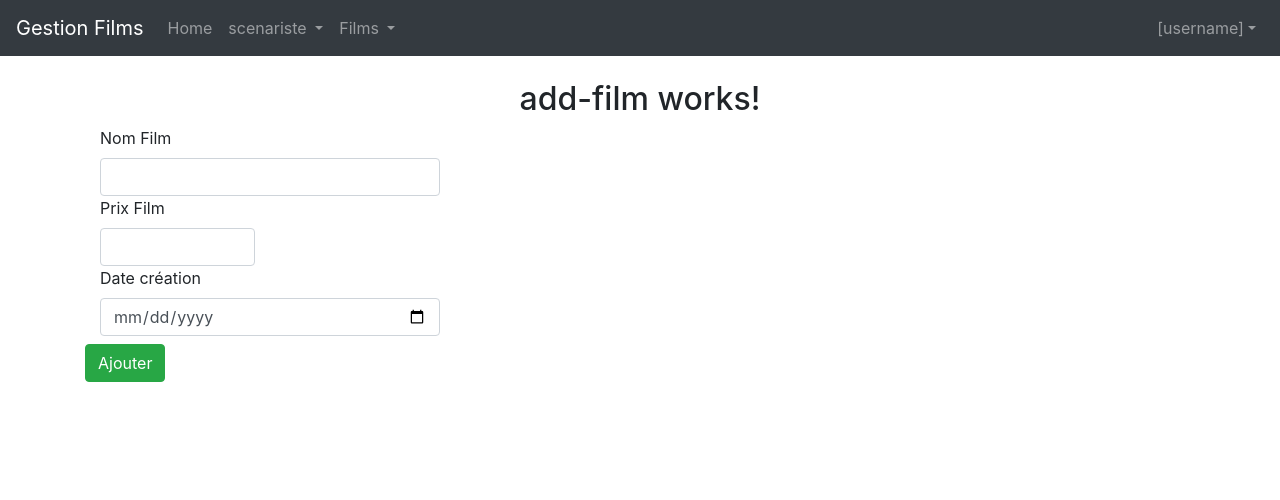
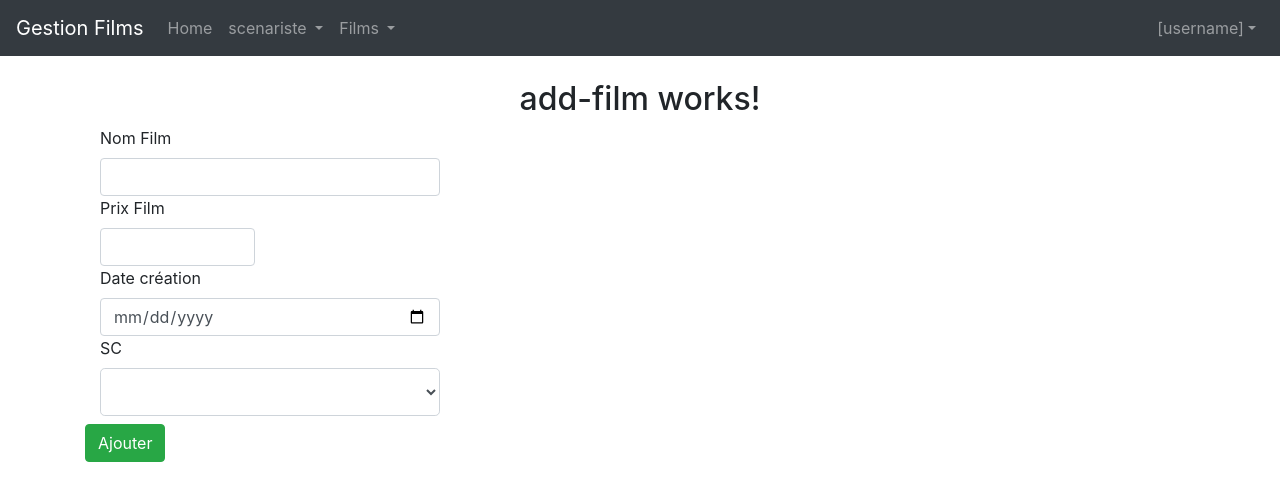
Before and after one commit to amira-haouet/managermovies_SpringBootAngular, an Angular app in the folder MesFilms/: page /add-film in a window 1280 px wide. Shown: the top 500 px of the page. Built offline with nearby package versions, Linux system fonts and the light colour scheme.

Commit message:
update front end

```diff
--- a/MesFilms/src/app/add-film/add-film.component.html
+++ b/MesFilms/src/app/add-film/add-film.component.html
@@ -17,18 +17,17 @@
             <label>Date création</label>
             <input type="date" [(ngModel)]="newFilm.dateSortie" name="dateSortie" class="form-control">
         </div>
+        <!-- liste deroulante  -->
+        <div class="col-sm-4 col-md-4 col-lg-4">
+            <label>SC</label>
+            <select class="form-control form-control-lg" id="idSc" name="idSc" [(ngModel)]="newIdSc">
+                <option *ngFor="let sc of scenaristes" [value]="sc.idSc">
+                    {{sc.nom}}
+                </option>
+            </select>
+        </div>
 
-  <!--     <div class="col-sm-4 col-md-4 col-lg-4">
-            <label>SC</label>
-            <select class="form-control form-control-lg" id="idSc" name="idSc"
-            [(ngModel)]="newIdSc">
-             <option *ngFor="let sc of scenaristes" [value]="sc.idSc" >
-             {{sc.nom}}
-            </option>
-            </select>
-            </div>
-        -->
-        <div class="mt-2" >
+        <div class="mt-2">
             <button type="submit" (click)="addFilm()" class="btn btnsuccess" class="btn btn-success">Ajouter</button>
 
             <div>
--- a/MesFilms/src/app/add-film/add-film.component.ts
+++ b/MesFilms/src/app/add-film/add-film.component.ts
@@ -35,7 +35,7 @@ export class AddFilmComponent implements OnInit {
    }*/
   addFilm() {
 
-   // this.newScenariste = this.scenaristeservice.consulterScenariste(this.newIdSc);
+    // this.newScenariste = this.scenaristeservice.consulterScenariste(this.newIdSc);
     this.newFilm.scenariste = this.newScenariste;
     this.filmService.ajouterFilm(this.newFilm).subscribe(f => {
 
```
